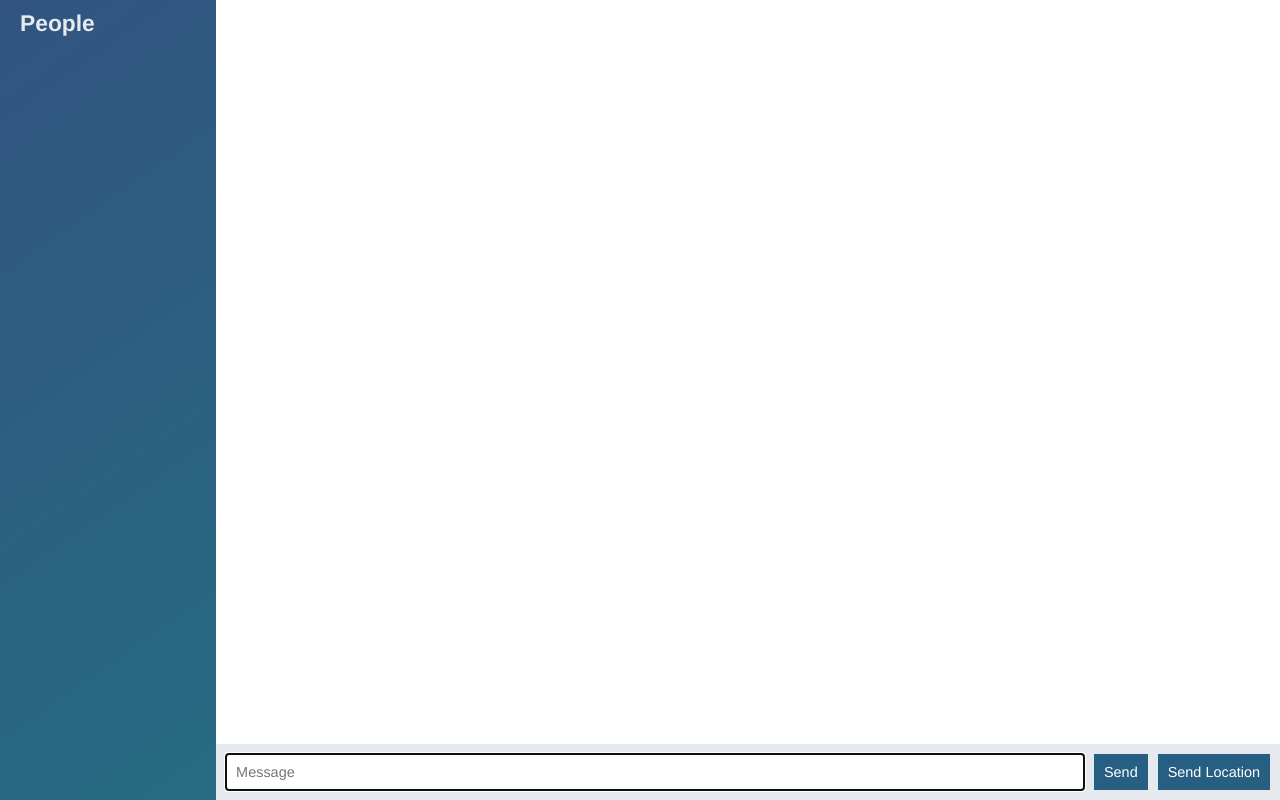
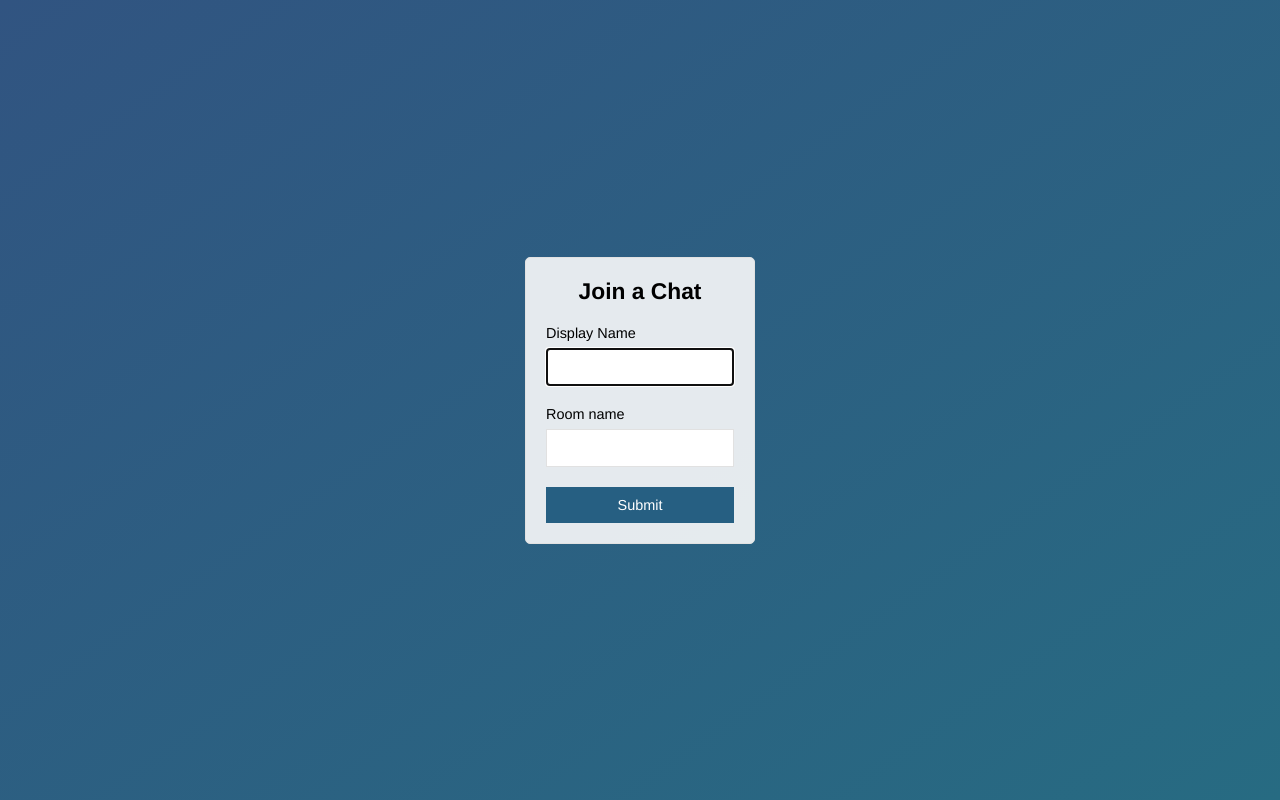
Before and after one commit to patwardhanakshay8/node-course-2-chat-app, a website: page public/index.html in a window 1280 px wide. Drawn offline with nearby package versions, Linux system fonts and the light colour scheme; no server answers.

Commit message:
Sign in page added

```diff
--- a/public/index.html
+++ b/public/index.html
@@ -1,55 +1,31 @@
 <!DOCTYPE html>
 <html>
     <head>
-        <meta charset="UTF-8">
+        <meta charset="utf-8">
+        <title>Join | ChatApp</title>
+        <meta name="viewport" content="width=device-width, initial-scale=1, user-scalable=no">
         <link rel="stylesheet" href="css/styles.css"/>
     </head>
-    <body class="chat">
 
-        <div class="chat__sidebar">
-            <h3>People</h3>
-            <div id="users"></div>
+    <body class="centered-form">
+        <div class="centered-form__form">
+            <form action="/chat.html">
+                <div class="form-field">
+                    <h3>Join a Chat</h3>
+                </div>
+                <div class="form-field">
+                    <label>Display Name</label>
+                    <input type="text" name="name" autofocus/>
+                </div>
+                <div class="form-field">
+                    <label>Room name</label>
+                    <input type="text" name="room"/>
+                </div>
+                <div class="form-field">
+                    <button>Submit</button>
+                </div>
+            </form>
         </div>
+    </body>
 
-        <div class="chat__main">
-
-            <ol id="messages" class="chat__messages"></ol>
-
-                <div class="chat__footer">
-                    <form id="message-form">
-                        <input name="message" type="text" placeholder="Message" autofocus autocomplete="off"/>
-                        <button>Send</button>
-                    </form>
-                    <button id="send-location">Send Location</button>
-                </div>
-        </div>
-
-        <script id="messageTemplate" type="text/template">
-            <li class="message">
-                <div class="message__title"><h4>{{ from }}</h4>
-                    <span>{{ createdAt }}</span>
-                </div>
-                <div class="message__body">
-                    <p>{{ text }}</p>
-                </div>
-            </li>
-        </script>
-
-        <script id="locationMessageTemplate" type="text/template">
-            <li class="message">
-                <div class="message__title"><h4>{{ from }}</h4>
-                    <span>{{ createdAt }}</span>
-                </div>
-                <div class="message__body">
-                    <p><a href="{{ locationURL }}" target="_blank">My current location</a></p>
-                </div>
-            </li>
-        </script>
-
-        <script src="/socket.io/socket.io.js"></script>
-        <script src="js/libs/jquery-3.2.1.min.js"></script>
-        <script src="https://cdnjs.cloudflare.com/ajax/libs/mustache.js/2.3.0/mustache.min.js"></script>
-        <script src="https://cdn.jsdelivr.net/npm/moment@2.19.3/moment.min.js"></script>
-        <script src="js/index.js"></script>
-    </body>
 </html>
```
Also changed, not shown: public/chat.html (added, +57 -0 lines), public/js/chat.js (renamed from public/js/index.js).
